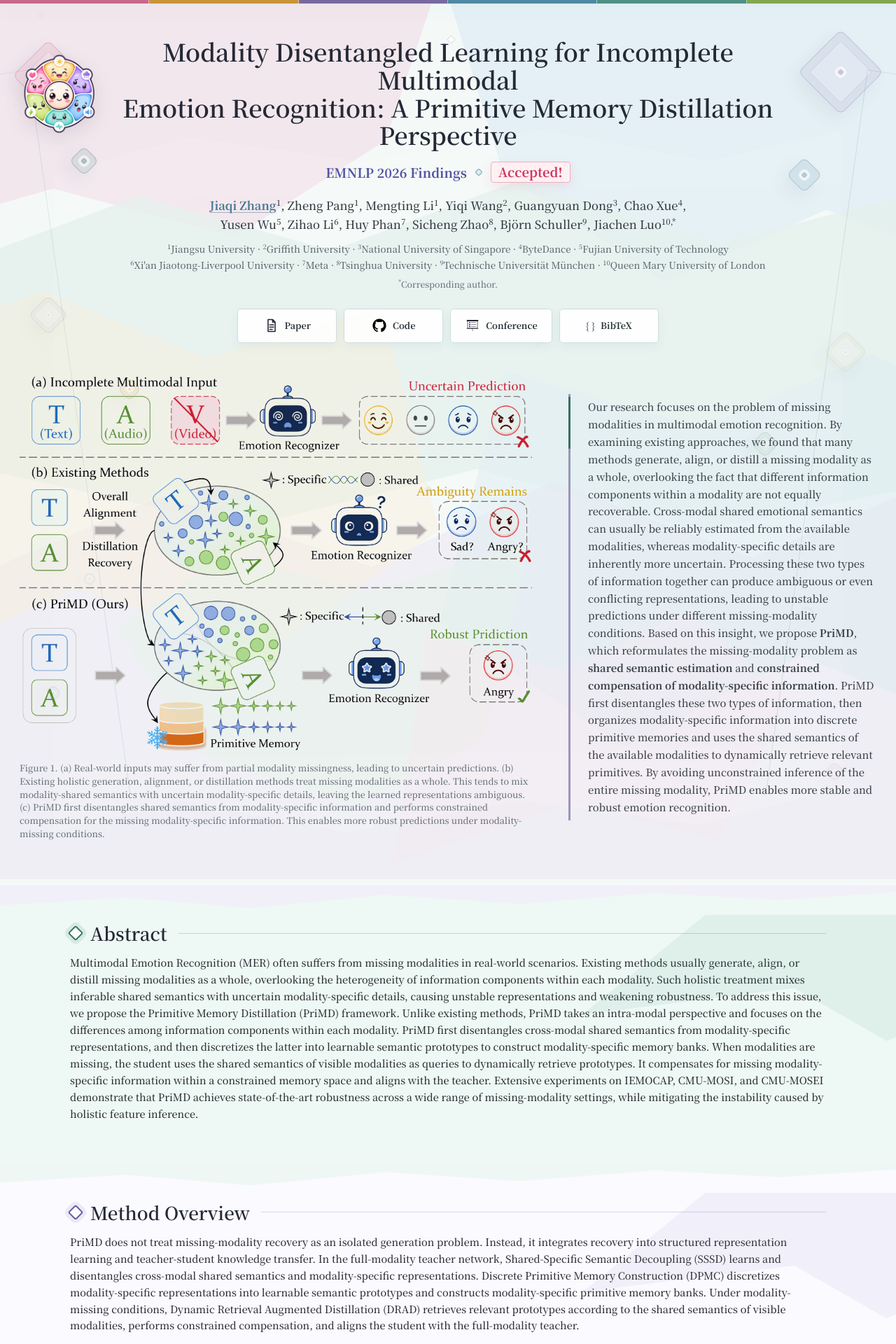
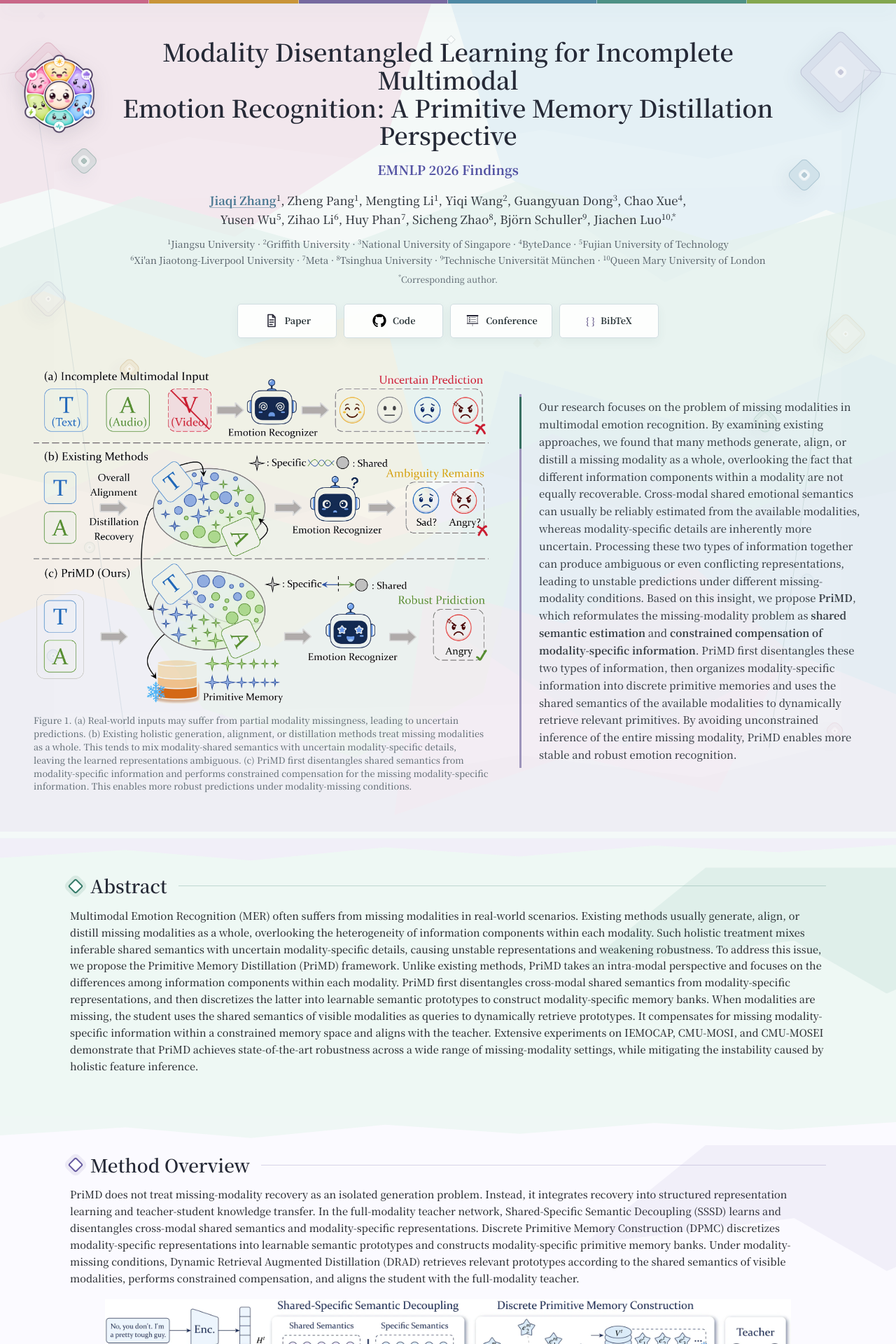
Before and after one commit to JiaqiZhang-Sengoku/JiaqiZhang-Sengoku.github.io, a Jekyll site: the page built from Web/PriMD/index.html, in a window 1280 px wide. Shown: the top 1920 px of the page at 70% size. Built offline with Jekyll 4.4.1, drawn with Linux system fonts in a browser that asks for light colours.

Commit message:
20260707

```diff
--- a/Web/LEADer/index.html
+++ b/Web/LEADer/index.html
@@ -15,7 +15,7 @@ layout: null
   <link rel="stylesheet" href="/assets/css/academicons.min.css?v=1.8.0">
   <link rel="preload" href="/assets/fonts/noto-serif-sc-latin-vf.woff2?v=20260829" as="font" type="font/woff2" crossorigin>
   <link rel="stylesheet" href="/assets/css/noto-serif-sc.css?v=20260829">
-  <link rel="stylesheet" href="/Web/LEADer/styles.css?v=20260829-noto-serif-sc-compact-30">
+  <link rel="stylesheet" href="/Web/LEADer/styles.css?v=20260829-noto-serif-sc-compact-30-oral">
 
 </head>
 <body>
@@ -30,7 +30,7 @@ layout: null
               <span class="publication-title-line">for Plug-and-play Diffusive Image Restoration</span>
             </h1>
           </div>
-          <p class="conference">ACM MM 2026 <strong class="conference-oral">Oral</strong> Accepted!</p>
+          <p class="conference">ACM MM 2026 <strong class="conference-oral">Oral!</strong></p>
 
           <p class="authors">
             <a href="#">Jiaqi Zhang</a><sup>1,*</sup>,
--- a/Web/PriMD/index.html
+++ b/Web/PriMD/index.html
@@ -15,7 +15,7 @@ layout: null
   <link rel="shortcut icon" type="image/webp" href="/Web/PriMD/PriMD_Logo.webp?v=20260829-hd">
   <link rel="preload" href="/assets/fonts/noto-serif-sc-latin-vf.woff2?v=20260829" as="font" type="font/woff2" crossorigin>
   <link rel="stylesheet" href="/assets/css/noto-serif-sc.css?v=20260829">
-  <link rel="stylesheet" href="/Web/PriMD/styles.css?v=20260829-noto-serif-sc-compact-30">
+  <link rel="stylesheet" href="/Web/PriMD/styles.css?v=20260829-noto-serif-sc-compact-30-media">
 </head>
 <body>
   <main>
@@ -42,8 +42,6 @@ layout: null
         </div>
         <p class="conference">
           <span class="conference-name">EMNLP 2026 Findings</span>
-          <span class="conference-divider" aria-hidden="true"></span>
-          <strong>Accepted!</strong>
         </p>
 
         <p class="authors">
--- a/Web/PriMD/styles.css
+++ b/Web/PriMD/styles.css
@@ -481,30 +481,12 @@ sup {
   display: inline-flex;
   align-items: center;
   justify-content: center;
-  gap: 13px;
+  gap: 0;
   margin: 18px auto 19px;
   color: #5353a3;
   font-size: 18.2px;
   font-weight: 700;
   line-height: 1.25;
-}
-
-.conference-divider {
-  width: 8px;
-  height: 8px;
-  border: 1px solid #76a0b3;
-  border-radius: 2px;
-  background: #dcecf1;
-  transform: rotate(45deg);
-}
-
-.conference strong {
-  padding: 2px 10px 3px;
-  border: 1px solid #edafc0;
-  border-radius: 4px;
-  background: #fff0f4;
-  box-shadow: 0 5px 15px rgba(199, 58, 92, 0.1);
-  color: #cf365e;
 }
 
 h1 {
@@ -885,10 +867,10 @@ p {
   position: relative;
   z-index: auto;
   display: grid;
-  grid-template-columns: minmax(0, 760px) minmax(440px, 1fr);
+  grid-template-columns: minmax(0, 650px) minmax(400px, 1fr);
   align-items: center;
-  gap: 52px;
-  width: min(1500px, calc(100vw - 56px));
+  gap: 44px;
+  width: min(1320px, calc(100vw - 96px));
   margin: 44px auto 0;
 }
 
@@ -897,7 +879,7 @@ p {
 }
 
 .hero-figure {
-  width: min(100%, 760px);
+  width: min(100%, 650px);
   margin: 0;
   justify-self: center;
 }
@@ -936,19 +918,19 @@ p {
 }
 
 .framework-figure {
-  width: min(1180px, calc(100vw - 36px));
+  width: min(980px, calc(100vw - 96px));
   margin-left: 50%;
   transform: translateX(-50%);
 }
 
 .wide-figure {
-  width: min(1130px, calc(100vw - 36px));
+  width: min(940px, calc(100vw - 96px));
   margin-left: 50%;
   transform: translateX(-50%);
 }
 
 .retrieval-figure {
-  width: min(710px, calc(100vw - 36px));
+  width: min(600px, calc(100vw - 96px));
 }
 
 figcaption {
@@ -963,21 +945,21 @@ figcaption {
 }
 
 .table-figure {
-  width: min(1130px, calc(100vw - 24px));
+  width: min(950px, calc(100vw - 96px));
   margin-left: 50%;
   transform: translateX(-50%);
 }
 
 .table-figure--main {
-  width: min(1180px, calc(100vw - 24px));
+  width: min(1000px, calc(100vw - 96px));
 }
 
 .table-figure--ablation {
-  width: min(1000px, calc(100vw - 24px));
+  width: min(860px, calc(100vw - 96px));
 }
 
 .table-figure--efficiency {
-  width: min(920px, calc(100vw - 24px));
+  width: min(780px, calc(100vw - 96px));
 }
 
 .analysis-notes {
@@ -1106,12 +1088,12 @@ code {
   }
 
   .hero-story {
-    grid-template-columns: minmax(0, 800px) minmax(450px, 1fr);
-    width: min(1580px, calc(100vw - 72px));
+    grid-template-columns: minmax(0, 700px) minmax(430px, 1fr);
+    width: min(1400px, calc(100vw - 120px));
   }
 
   .hero-figure {
-    width: min(100%, 800px);
+    width: min(100%, 700px);
   }
 }
 
@@ -1123,7 +1105,7 @@ code {
   }
 
   .hero-figure {
-    width: min(100%, 830px);
+    width: min(100%, 680px);
   }
 
   .hero-context {
@@ -1368,11 +1350,6 @@ code {
     font-size: 16.1px;
   }
 
-  .conference-divider {
-    width: 7px;
-    height: 7px;
-  }
-
   h1 {
     font-size: 25.2px;
     line-height: 1.18;
@@ -1404,13 +1381,14 @@ code {
   .framework-figure,
   .wide-figure,
   .retrieval-figure {
-    width: 100%;
-    margin-left: 0;
+    width: calc(100% - 20px);
+    margin-right: auto;
+    margin-left: auto;
     transform: none;
   }
 
   .hero-story {
-    width: 100%;
+    width: calc(100% - 20px);
     margin-top: 28px;
   }
 
@@ -1420,7 +1398,7 @@ code {
   }
 
   .hero-figure {
-    width: min(100%, 740px);
+    width: min(100%, 650px);
     margin-right: auto;
     margin-left: auto;
   }
@@ -1480,8 +1458,9 @@ code {
   }
 
   .table-figure {
-    width: 100%;
-    margin-left: 0;
+    width: calc(100% - 20px);
+    margin-right: auto;
+    margin-left: auto;
     transform: none;
   }
 
@@ -1491,15 +1470,15 @@ code {
   }
 
   .table-scroll img {
-    width: 900px;
+    width: 760px;
   }
 
   .table-scroll--compact img {
-    width: 780px;
+    width: 660px;
   }
 
   .table-scroll--efficiency img {
-    width: 710px;
+    width: 600px;
   }
 
   .analysis-notes {
```
